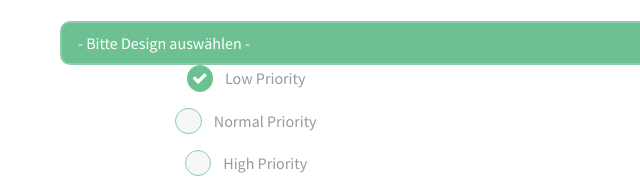
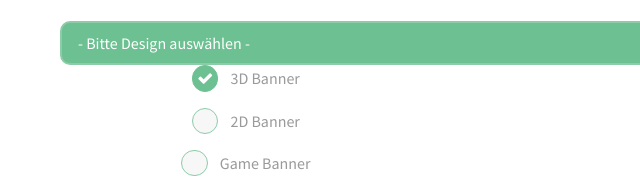
Before and after one commit to Sotschishop/sotschishop.github.io, a plain HTML site: page originalshopgerman.html in a window 1280 px wide. Shown: the part 384-573 px from the top of the page, 4-644 px from the left. Drawn offline with Linux system fonts and the light colour scheme.

Commit message:
Update originalshopgerman.html

```diff
--- a/originalshopgerman.html
+++ b/originalshopgerman.html
@@ -54,17 +54,17 @@
 														<option value="Banner + PB + 10 Thumbnails">Banner + Profilbild + 10 Thumbnail Designs (10€)</option>
 													</select>
 												</div>
-											<div class="4u 12u$(small)">
+<div class="4u 12u$(small)">
 												<input type="radio" id="demo-priority-low" name="demo-priority" checked>
-												<label for="demo-priority-low">Low Priority</label>
+												<label for="3D Banner">3D Banner</label>
 											</div>
 											<div class="4u 12u$(small)">
 												<input type="radio" id="demo-priority-normal" name="demo-priority">
-												<label for="demo-priority-normal">Normal Priority</label>
+												<label for="2D Banner">2D Banner</label>
 											</div>
 											<div class="4u$ 12u$(small)">
 												<input type="radio" id="demo-priority-high" name="demo-priority">
-												<label for="demo-priority-high">High Priority</label>
+												<label for="Game Banner">Game Banner</label>
 											</div>
 									<form method="post" action="#">
 													<div class="6u 12u$(xsmall)">
```
